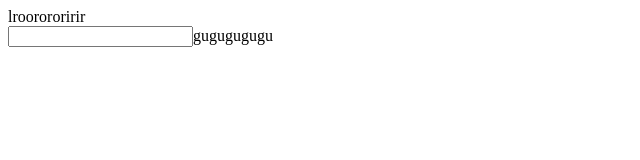
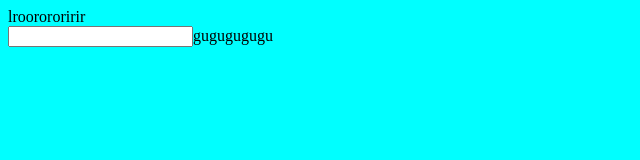
Before and after one commit to laylowXdamso/eroeoeoeooeeoeo, a plain HTML site: page index.html in a window 1280 px wide. Shown: the whole page, without its empty margins (0-640 px from the left). Drawn offline with Linux system fonts and the light colour scheme.

Commit message:
Update index.html

```diff
--- a/index.html
+++ b/index.html
@@ -4,7 +4,7 @@
     <meta charset="UTF-8">
     <meta name="viewport" content="width=device-width, initial-scale=1.0">
     <title>Document</title>
-    <a href="styles.css"></a>
+     <link rel="stylesheet" href="styles.css">
 </head>
 <body>
     lroorororirir
```
